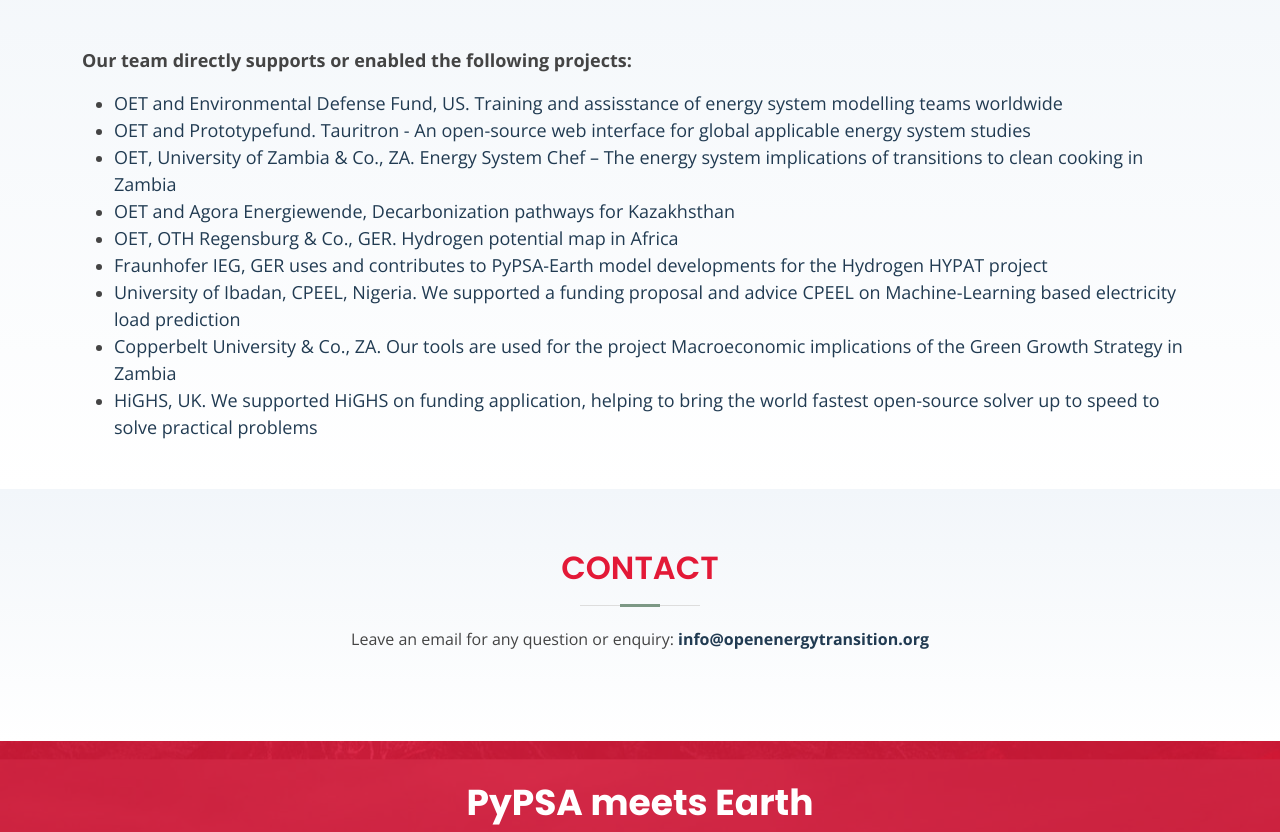
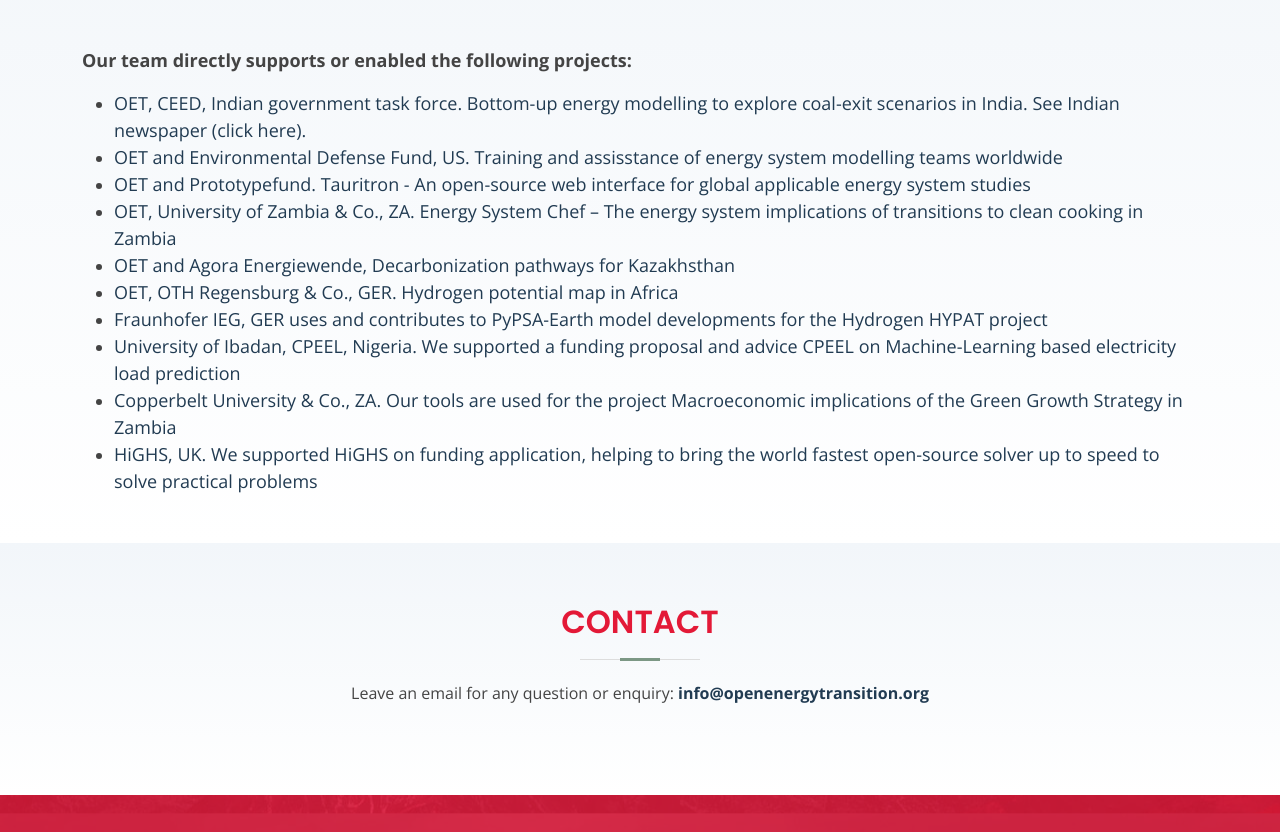
Before and after one commit to open-energy-transition/oet-website, a plain HTML site: page projects.html in a window 1280 px wide. Shown: the part 4760-5592 px from the top of the page. Drawn offline with nearby package versions, Linux system fonts and the light colour scheme; a script that the page names is missing.

Commit message:
add india project

```diff
--- a/projects.html
+++ b/projects.html
@@ -493,6 +493,7 @@
             </div>
             <strong><p style="font-size: 18px;">Our team directly supports or enabled the following projects:</p></strong>
             <ul>
+                <li><a href="https://www.telegraphindia.com/jharkhand/centre-for-environment-and-energy-development-enters-into-an-agreement-with-open-energy-transition/cid/1938632" style="font-size: 18px;">OET, CEED, Indian government task force. Bottom-up energy modelling to explore coal-exit scenarios in India. See Indian newspaper (click here).</a></li>
                 <li><a href="https://www.linkedin.com/posts/ekaterina-fedotova-ba8249234_energytransition-opensource-pypsameetsearth-activity-7024446381389955072-KkNR?utm_source=share&utm_medium=member_desktop" style="font-size: 18px;">OET and Environmental Defense Fund, US. Training and assisstance of energy system modelling teams worldwide</a></li>
                 <li><a href="https://drive.google.com/file/d/1Sh33TDltcUBe-_Rw6OVX7Gcl5Bti2WPf/view?usp=sharing" style="font-size: 18px;">OET and Prototypefund. Tauritron - An open-source web interface for global applicable energy system studies</a></li>
                 <li><a href="https://drive.google.com/file/d/1Sgr3NXm2F5gEFea_qEvJ-OWaNmSAjHMx/view?usp=sharing" style="font-size: 18px;">OET, University of Zambia & Co., ZA. Energy System Chef – The energy system implications of transitions to clean cooking in Zambia</a></li>
```
